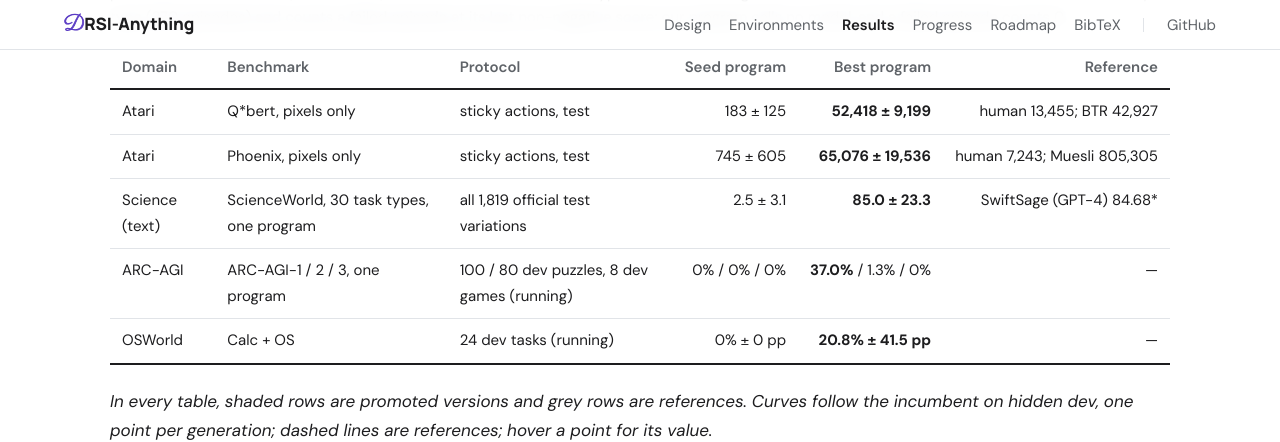
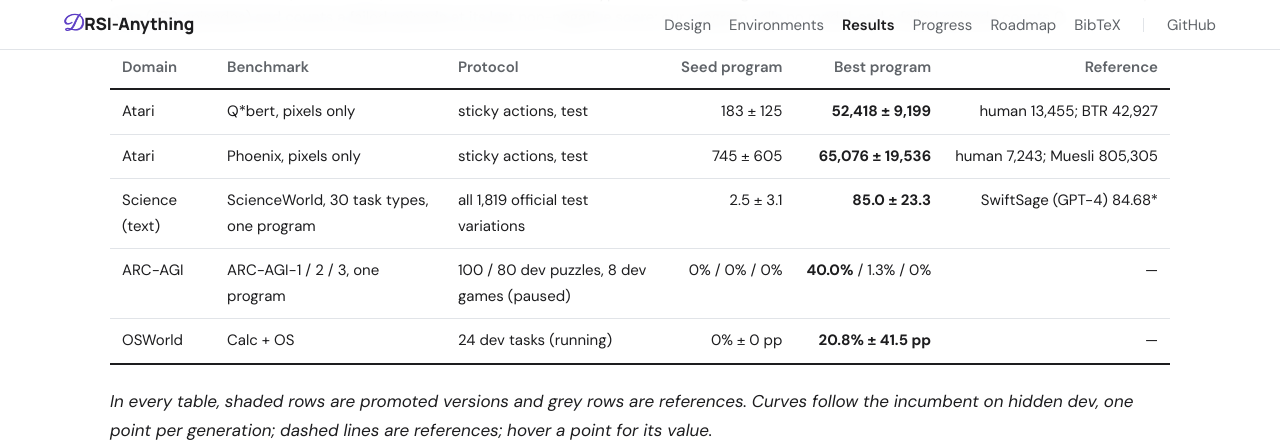
Before and after one commit to SMU-DIGA/drsi-anything-programme, a Jekyll site: the page built from index.html, in a window 1280 px wide and 900 px high, scrolled down 4820 px. Shown: the top 442 px of the window. Built offline with Jekyll 4.4.1, drawn with Linux system fonts in a browser that asks for light colours.

Commit message:
ARC-AGI: generation 6 promoted (ARC-AGI-1 dev 40.0%, mean 0.218); run paused after generation 6
Co-Authored-By: Claude Opus 5.5 <noreply@anthropic.com>
Claude-Session: https://claude.ai/code/session_012VRTwfcjG1weZYNEB2Huqo

```diff
--- a/index.html
+++ b/index.html
@@ -154,7 +154,7 @@ layout: default
         {% comment %}<tr><td>Robotics</td><td>LIBERO-Spatial, vision</td><td>400 test episodes</td><td class="num">0% ± 0 pp</td><td class="num"><strong>95.3% ± 21.3 pp</strong></td><td class="num">OpenVLA-OFT 97.6%</td></tr>{% endcomment %}
         {% comment %}<tr><td>Robotics</td><td>LIBERO-Spatial / LIBERO-10, state</td><td>400 test episodes each</td><td class="num">0% ± 0 pp</td><td class="num"><strong>99.0% ± 10.0 pp / 99.0% ± 10.0 pp</strong></td><td class="num">privileged state</td></tr>{% endcomment %}
         {% include row-scienceworld.html %}
-        <tr><td>ARC-AGI</td><td>ARC-AGI-1 / 2 / 3, one program</td><td>100 / 80 dev puzzles, 8 dev games (running)</td><td class="num">0% / 0% / 0%</td><td class="num"><strong>37.0%</strong> / 1.3% / 0%</td><td class="num">—</td></tr>
+        <tr><td>ARC-AGI</td><td>ARC-AGI-1 / 2 / 3, one program</td><td>100 / 80 dev puzzles, 8 dev games (paused)</td><td class="num">0% / 0% / 0%</td><td class="num"><strong>40.0%</strong> / 1.3% / 0%</td><td class="num">—</td></tr>
         <tr><td>OSWorld</td><td>Calc + OS</td><td>24 dev tasks (running)</td><td class="num">0% ± 0 pp</td><td class="num"><strong>20.8% ± 41.5 pp</strong></td><td class="num">—</td></tr>
       </tbody>
     </table>
@@ -619,10 +619,11 @@ layout: default
         <tbody>
           <tr><td>0</td><td>seed program</td><td class="num">—</td><td class="num">0%</td><td class="num">0%</td><td class="num">0%</td><td class="num">0.000</td></tr>
           <tr class="best"><td>1</td><td>Claude Sonnet</td><td class="num">1,251</td><td class="num">30.5%</td><td class="num"><strong>1.3%</strong></td><td class="num">0%</td><td class="num">0.168</td></tr>
-          <tr class="best"><td>2</td><td>Claude Opus</td><td class="num">2,429</td><td class="num"><u>34.0%</u></td><td class="num"><strong>1.3%</strong></td><td class="num">0%</td><td class="num"><u>0.186</u></td></tr>
+          <tr class="best"><td>2</td><td>Claude Opus</td><td class="num">2,429</td><td class="num">34.0%</td><td class="num"><strong>1.3%</strong></td><td class="num">0%</td><td class="num">0.186</td></tr>
           <tr><td>3</td><td>no promotion</td><td class="num">—</td><td class="num">—</td><td class="num">—</td><td class="num">—</td><td class="num">—</td></tr>
-          <tr class="best"><td>4</td><td>Claude Opus</td><td class="num">3,653</td><td class="num"><strong>37.0%</strong></td><td class="num"><strong>1.3%</strong></td><td class="num">0%</td><td class="num"><strong>0.202</strong></td></tr>
+          <tr class="best"><td>4</td><td>Claude Opus</td><td class="num">3,653</td><td class="num"><u>37.0%</u></td><td class="num"><strong>1.3%</strong></td><td class="num">0%</td><td class="num"><u>0.202</u></td></tr>
           <tr><td>5</td><td>no promotion</td><td class="num">—</td><td class="num">—</td><td class="num">—</td><td class="num">—</td><td class="num">—</td></tr>
+          <tr class="best"><td>6</td><td>Claude Sonnet</td><td class="num">3,819</td><td class="num"><strong>40.0%</strong></td><td class="num"><strong>1.3%</strong></td><td class="num">0%</td><td class="num"><strong>0.218</strong></td></tr>
         </tbody>
       </table>
     </figure>
@@ -631,14 +632,14 @@ layout: default
       <p>The program is a generate-and-verify solver: it searches grid transformations (symmetries and colour maps,
       scaling and tiling, symmetry and period completion, boolean operations on split parts, object selection and
       movement, local rule tables, two-step compositions) and answers only with one that reproduces every
-      demonstration exactly. On unseen ARC-AGI-1 puzzles it climbs from 30.5% to 37.0% in four generations. On
+      demonstration exactly. On unseen ARC-AGI-1 puzzles it climbs from 30.5% to 40.0% in six generations. On
       ARC-AGI-2 it solves 1 of 80 dev puzzles throughout: its train score (29–35%) comes from revised ARC-AGI-1 puzzles
       inside ARC-AGI-2 training, and dev uses only puzzles new in ARC-AGI-2. Train also overfits: in generation 3 an
       Opus candidate grew to 4,189 lines and reached 68.5% on its ARC-AGI-1 train puzzles but only 36% on dev, short of
       the gate. In the games, an early candidate cleared the first level of three dev games, but no promoted version
       clears any.</p>
     </div>
-    <p class="pending">Running: generation 6 of at most 10, patience 3; five generations cost $194 in improver sessions. Three Claude improvers (Opus and two Sonnet); the improvers
+    <p class="pending">Paused after generation 6 (of at most 10); six generations cost $212 in improver sessions; test not yet run. Three Claude improvers (Opus and two Sonnet); the improvers
     cannot read the data, the split manifest or the game engine, and the guard rejects a program that does.</p>
   </div>
   <div data-panel="process" hidden>
@@ -648,7 +649,7 @@ layout: default
       <table>
         <thead><tr><th>Improver</th><th class="num">Promotions</th><th>Where</th></tr></thead>
         <tbody>
-          <tr><td>Claude Code (agent with tools)</td><td class="num">25</td><td>ScienceWorld 19 (rounds 1–4 and the electricity specialist) · OSWorld 3 · ARC-AGI 3</td></tr>
+          <tr><td>Claude Code (agent with tools)</td><td class="num">26</td><td>ScienceWorld 19 (rounds 1–4 and the electricity specialist) · OSWorld 3 · ARC-AGI 4</td></tr>
           <tr><td>Codex CLI (agent with tools)</td><td class="num">15</td><td>Atari-5 pixels 14 · OSWorld 1</td></tr>
           <tr><td>DeepSeek API (no tools, 4 rounds of feedback)</td><td class="num">4</td><td>Atari-5 pixels 3 · ScienceWorld 1</td></tr>
         </tbody>
```
